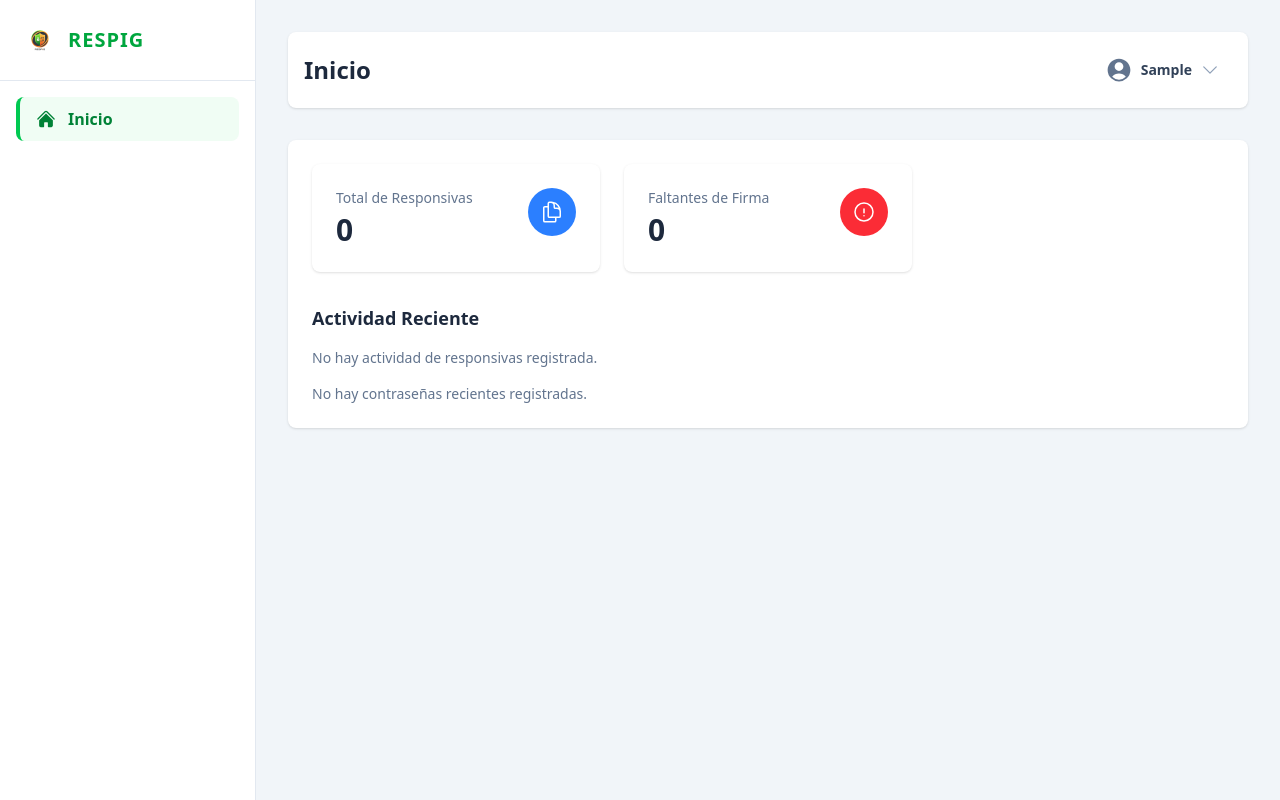
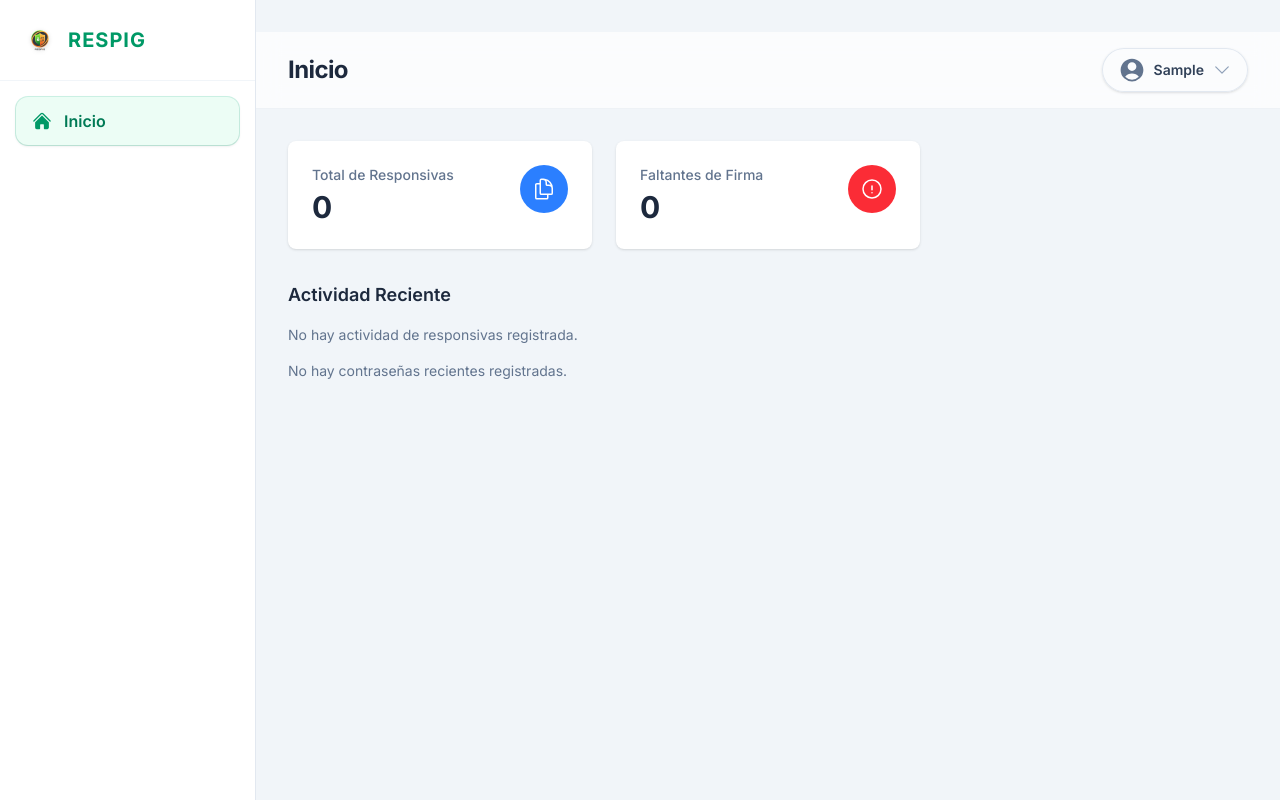
Before and after one commit to ingJavier13/RESPONSIVAS_APP, a React (Vite) app in the folder responsivas-app/: page / in a window 1280 px wide. Built offline with nearby package versions, Linux system fonts and the light colour scheme; no server answers; sample sign-in values are in the browser's storage.

Commit message:
Mejora de diseño visual para moviles

```diff
--- a/responsivas-app/index.html
+++ b/responsivas-app/index.html
@@ -4,6 +4,9 @@
     <meta charset="UTF-8" />
     <link rel="icon" type="image/svg+xml" href="/respig.ico" />
     <meta name="viewport" content="width=device-width, initial-scale=1.0" />
+    <link rel="preconnect" href="https://fonts.googleapis.com">
+    <link rel="preconnect" href="https://fonts.gstatic.com" crossorigin>
+    <link href="https://fonts.googleapis.com/css2?family=Inter:wght@300;400;500;600;700&display=swap" rel="stylesheet">
     <title>RESPIG</title>
   </head>
   <body>
--- a/responsivas-app/src/components/Header.jsx
+++ b/responsivas-app/src/components/Header.jsx
@@ -26,12 +26,12 @@ export default function Header({ pageTitle = 'Dashboard' }) {
   };
 //se corrige el Menu.Item para que sea un botón estilizado que llama a la función.
   return (
-    <header className="bg-white shadow-sm mb-8 p-4 rounded-lg flex justify-between items-center">
-      <h1 className="text-2xl font-bold text-slate-800">{pageTitle}</h1>
+    <header className="sticky top-0 z-30 bg-white/70 backdrop-blur-md border-b border-slate-200/50 -mx-4 sm:-mx-6 md:-mx-8 px-4 sm:px-6 md:px-8 py-4 mb-8 flex justify-between items-center transition-all duration-300">
+      <h1 className="text-xl md:text-2xl font-bold text-slate-800 tracking-tight">{pageTitle}</h1>
 
       <Menu as="div" className="relative inline-block text-left">
         <div>
-          <Menu.Button className="inline-flex w-full justify-center items-center gap-x-2 rounded-md px-3 py-2 text-sm font-semibold text-slate-700 hover:bg-slate-50">
+          <Menu.Button className="inline-flex w-full justify-center items-center gap-x-2 rounded-full px-4 py-2 text-sm font-semibold text-slate-700 hover:bg-slate-100 transition-colors shadow-sm ring-1 ring-inset ring-slate-200">
             <UserCircleIcon className="h-7 w-7 text-slate-500" aria-hidden="true" />
             <span className="hidden sm:inline capitalize">{username}</span>
             <ChevronDownIcon className="h-5 w-5 text-slate-400" aria-hidden="true" />
--- a/responsivas-app/src/index.css
+++ b/responsivas-app/src/index.css
@@ -1,5 +1,31 @@
 @import "tailwindcss";
 
-.input {
-  @apply border border-gray-300 rounded px-3 py-2 w-full focus:outline-none focus:ring-2 focus:ring-blue-500;
+@theme {
+  --font-sans: 'Inter', sans-serif;
 }
+
+body {
+  font-family: var(--font-sans);
+  background-color: #f8fafc;
+  color: #0f172a;
+  -webkit-font-smoothing: antialiased;
+}
+
+/* Clases utilitarias personalizadas */
+@layer components {
+  .input {
+    @apply block w-full rounded-lg border-0 py-2.5 px-4 text-slate-900 shadow-sm ring-1 ring-inset ring-slate-300 placeholder:text-slate-400 focus:ring-2 focus:ring-inset focus:ring-emerald-600 sm:text-sm sm:leading-6 transition-shadow duration-200;
+  }
+
+  .btn-primary {
+    @apply rounded-lg bg-emerald-600 px-4 py-2.5 text-sm font-semibold text-white shadow-sm hover:bg-emerald-500 focus-visible:outline focus-visible:outline-2 focus-visible:outline-offset-2 focus-visible:outline-emerald-600 transition-all duration-200 active:scale-95 disabled:opacity-50 disabled:pointer-events-none;
+  }
+
+  .btn-secondary {
+    @apply rounded-lg bg-white px-4 py-2.5 text-sm font-semibold text-slate-900 shadow-sm ring-1 ring-inset ring-slate-300 hover:bg-slate-50 transition-all duration-200 active:scale-95 disabled:opacity-50 disabled:pointer-events-none;
+  }
+
+  .card {
+    @apply bg-white rounded-xl shadow-sm border border-slate-100 overflow-hidden;
+  }
+}
--- a/responsivas-app/src/layout/DashboardLayout.jsx
+++ b/responsivas-app/src/layout/DashboardLayout.jsx
@@ -75,12 +75,12 @@ export default function DashboardLayout() {
       {/* --- SIDEBAR --- */}
       <aside className={`fixed inset-y-0 left-0 bg-white w-64 transform ${isSidebarOpen ? 'translate-x-0' : '-translate-x-full'} md:relative md:translate-x-0 transition-transform duration-300 ease-in-out border-r border-slate-200 z-40 flex-shrink-0`}>
         {/* ... (el resto del código del sidebar no cambia) ... */}
-        <div className="flex items-center justify-between p-6 border-b border-slate-200">
+        <div className="flex items-center justify-between p-6 border-b border-slate-100">
           <div className="flex items-center gap-x-3">
-            <img src="/respig.png" alt="Logo RESPIG" className="h-8 w-auto" />
-            <h1 className="text-xl font-bold text-green-600 tracking-wider">RESPIG</h1>
+            <img src="/respig.png" alt="Logo RESPIG" className="h-8 w-auto drop-shadow-sm" />
+            <h1 className="text-xl font-bold text-emerald-600 tracking-wider">RESPIG</h1>
           </div>
-          <button onClick={closeSidebar} className="md:hidden text-slate-500 hover:text-slate-800">
+          <button onClick={closeSidebar} className="md:hidden text-slate-400 hover:text-slate-600 transition-colors">
             <XMarkIcon className="h-6 w-6"/>
           </button>
         </div>
@@ -102,8 +102,8 @@ export default function DashboardLayout() {
                 const isActive = pathname === item.to;
                 return (
                   <li key={item.to}>
-                    <Link to={item.to} onClick={closeSidebar} className={`flex items-center space-x-3 px-4 py-2.5 rounded-lg transition-all duration-200 ease-in-out ${ isActive ? 'bg-green-50 text-green-700 font-semibold border-l-4 border-green-500' : 'text-slate-600 hover:bg-slate-100 hover:text-slate-900' }`}>
-                      <Icon className="h-5 w-5 flex-shrink-0" />
+                    <Link to={item.to} onClick={closeSidebar} className={`flex items-center space-x-3 px-4 py-3 rounded-xl transition-all duration-200 ease-in-out ${ isActive ? 'bg-emerald-50 text-emerald-700 font-semibold shadow-sm ring-1 ring-emerald-500/20' : 'text-slate-600 hover:bg-slate-50 hover:text-slate-900' }`}>
+                      <Icon className={`h-5 w-5 flex-shrink-0 transition-colors ${isActive ? 'text-emerald-600' : 'text-slate-400 group-hover:text-slate-600'}`} />
                       <span>{item.text}</span>
                     </Link>
                   </li>
@@ -116,17 +116,23 @@ export default function DashboardLayout() {
       </aside>
 
       {/* --- CONTENIDO PRINCIPAL --- */}
-      <main className="flex-1 p-4 sm:p-6 md:p-8 overflow-y-auto">
+      <main className="flex-1 overflow-y-auto">
+        <div className="md:hidden p-4 bg-white/70 backdrop-blur-md sticky top-0 z-20 border-b border-slate-200/50 flex items-center shadow-sm">
           <button
             onClick={() => setSidebarOpen(!isSidebarOpen)}
-          className="md:hidden p-2 mb-4 rounded-md text-slate-500 bg-white shadow-sm"
+            className="p-2 -ml-2 mr-2 rounded-lg text-slate-500 hover:bg-slate-100 transition-colors"
             aria-label="Abrir menú"
           >
             <Bars3Icon className="h-6 w-6" />
           </button>
-        <div className="max-w-7xl mx-auto">
+          <img src="/respig.png" alt="Logo" className="h-6 w-auto mr-2" />
+          <span className="font-bold text-emerald-600 tracking-wider">RESPIG</span>
+        </div>
+        <div className="max-w-7xl mx-auto p-4 sm:p-6 md:p-8">
           <Header pageTitle={pageTitle} />
-          <div className="bg-white p-6 rounded-lg shadow-sm mt-6">
+          {/* Outlet renderiza la página actual. Ya no necesitamos una tarjeta blanca genérica para todo,
+              cada página (DashboardHome, GestionContrasenas) se encargará de dibujar sus propias tarjetas (cards) */}
+          <div className="animate-in fade-in slide-in-from-bottom-4 duration-500 ease-out">
              <Outlet />
           </div>
         </div>
--- a/responsivas-app/src/pages/LoginPage.jsx
+++ b/responsivas-app/src/pages/LoginPage.jsx
@@ -51,9 +51,9 @@ export default function LoginPage() {
       style={{ backgroundImage: "url('/grupoig.jpg')" }}
     >
 
-      <div className="w-full max-w-md space-y-8 px-4">
-        {/* Tarjeta del formulario con efecto de vidrio esmerilado */}
-        <div className="bg-white/80 backdrop-blur-md shadow-xl rounded-lg p-8">
+      <div className="w-full max-w-md space-y-8 px-4 relative z-10">
+        {/* Tarjeta del formulario con efecto de vidrio esmerilado premium */}
+        <div className="bg-white/70 backdrop-blur-2xl shadow-2xl rounded-3xl p-10 border border-white/50">
           <div className="text-center">
 
             {/* Logo centrado en la parte superior del formulario */}
@@ -80,10 +80,10 @@ export default function LoginPage() {
               <button
                 type="submit"
                 disabled={isLoading}
-                className="w-full flex justify-center rounded-md bg-green-600 px-4 py-2 text-sm font-semibold text-white hover:bg-green-700 disabled:bg-slate-400"
+                className="btn-primary w-full flex justify-center py-3 text-base"
               >
                 {isLoading && <Spinner />}
-                {isLoading ? 'Iniciando...' : 'Entrar'}
+                {isLoading ? 'Iniciando...' : 'Entrar al Sistema'}
               </button>
             </div>
           </form>
```
Also changed, not shown: responsivas-app/src/pages/GestionContrasenas.jsx (+60 -19 lines). Lines whose indentation alone changed are shown as unchanged.
